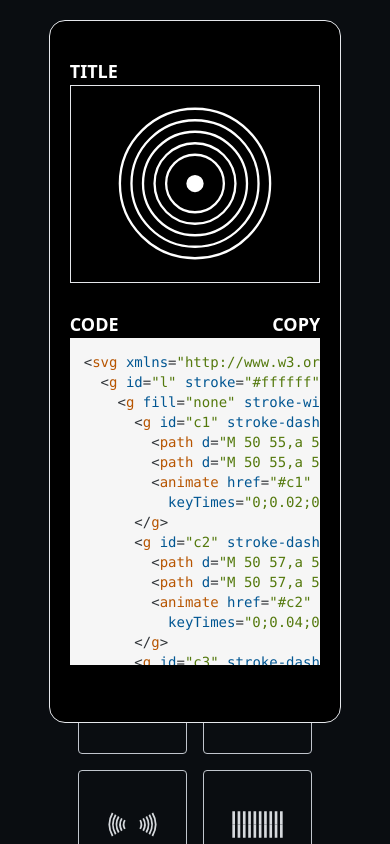
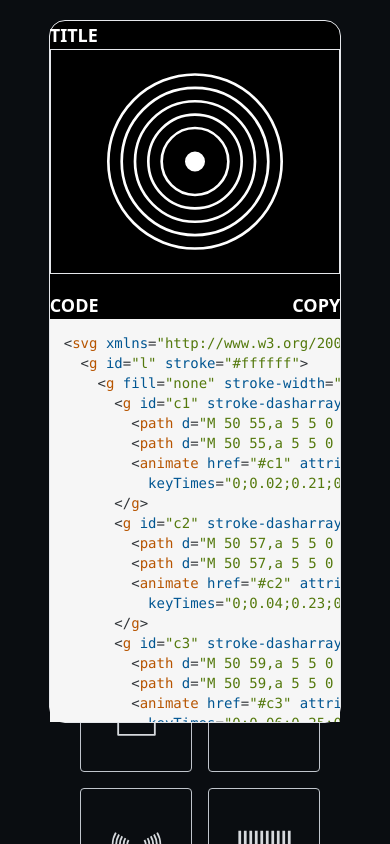
Before and after one commit to CWS-CTRL/react-draw, a React (Create React App) app: page / in a window 390 px wide. Both pictures are taken after a click on the element 132 px from the left and 74 px from the top of the page. Shown: the top 844 px of the page. Built offline with nearby package versions, Linux system fonts and the light colour scheme.

Commit message:
style：magnify

```diff
--- a/src/assets/css/reset.css
+++ b/src/assets/css/reset.css
@@ -1,5 +1,6 @@
 html {
   width: 100vw;
+  min-width: 400px;
   overflow-x: hidden;
   overflow-y:auto;
   background-color: #000;
--- /dev/null
+++ b/src/utils/highlightCode.ts
@@ -0,0 +1,5 @@
+const highlightCode = (code:string) => {
+
+}
+
+export default highlightCode;
--- a/src/views/exhibition/cpns/magnify.tsx
+++ b/src/views/exhibition/cpns/magnify.tsx
@@ -22,12 +22,12 @@ const Magnify = (props: propsType) => {
     });
 
     return <div className="fixed inset-0  bg-slate-700 bg-opacity-20 z-50" onClick={({ target, currentTarget }) => target === currentTarget && setData(null)}>
-        <div className="w-3/4 h-5/6 mx-auto mt-5 p-5 grid sm:grid-cos-2 md:grid-cols-2 bg-black border rounded-2xl animate-scale01">
-            <div className="mt-4">
+        <div className="w-3/4 h-5/6 mx-auto mt-5 p-0 sm:p-5 grid sm:grid-cos-2 md:grid-cols-2 bg-black border rounded-2xl animate-scale01">
+            <div className="mt-0 sm:mt-4">
                 <div className="text-lg font-bold">TITLE</div>
-                <div className="h-5/6 grid h- place-content-center border"><img src={path} alt={key} className="w-5/6 aspect-square mx-auto" /></div>
+                <div className="h-5/6 grid place-content-center border"><img src={path} alt={key} className="w-5/6 aspect-square mx-auto" /></div>
             </div>
-            <div className="overflow-auto mt-4">
+            <div className="overflow-auto mt-0 sm:mt-4">
                 <div className="grid grid-cols-2 text-lg font-bold">
                     <div >CODE</div>
                     <div className="text-end cursor-pointer">
@@ -35,7 +35,7 @@ const Magnify = (props: propsType) => {
                             <div> COPY</div>
                         </CopyToClipboard></div>
                 </div>
-                <div className="h-5/6 overflow-auto">
+                <div className="h-full overflow-auto">
                     {code ?
                         <pre className="">
                             <code className="language-html text-sm">{code}</code>
```
